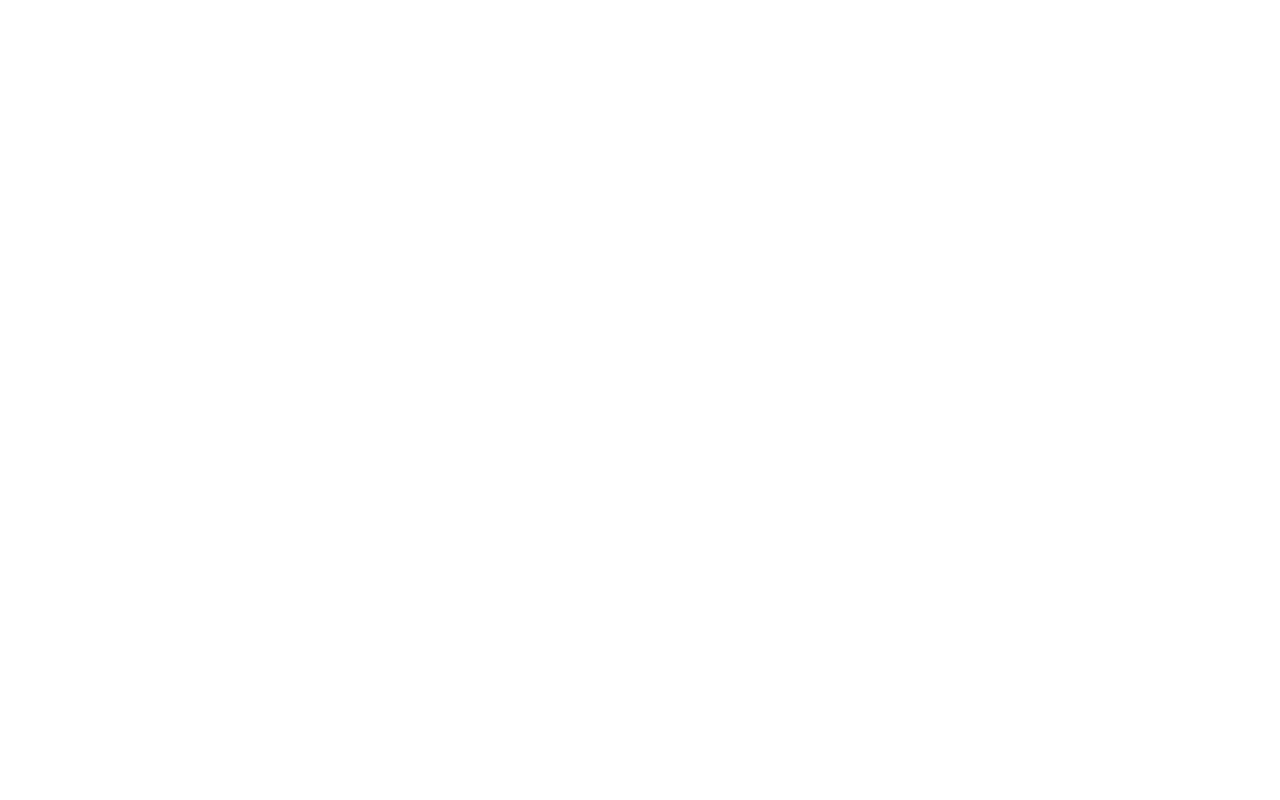
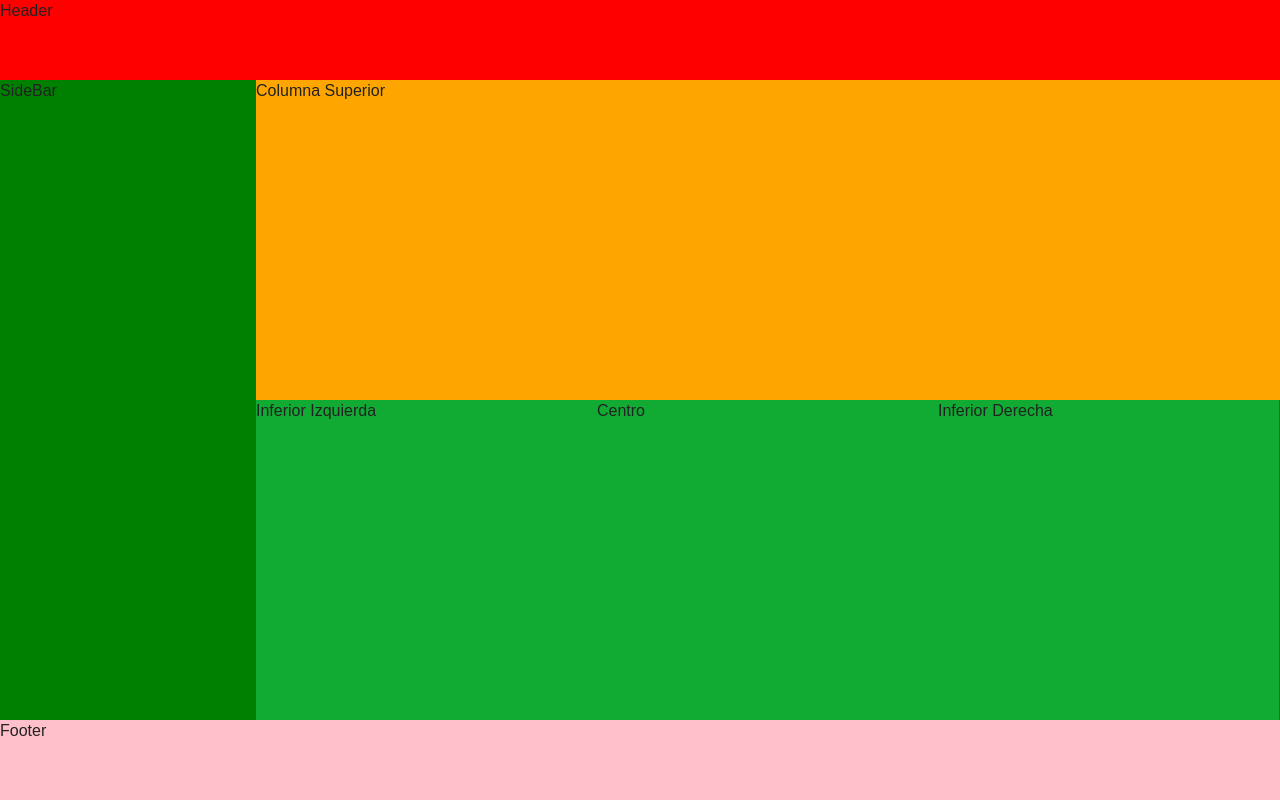
Before and after one commit to VictorDeAndres/postcss_playground, a website: page src/index.html in a window 1280 px wide. Drawn offline with nearby package versions, Linux system fonts and the light colour scheme.

Commit message:
Mockup Menu/SideBar/Main and Footer

```diff
--- a/package.json
+++ b/package.json
@@ -23,6 +23,8 @@
     "gulp": "^3.9.1",
     "gulp-postcss": "^7.0.0",
     "gulp-webserver": "^0.9.1",
-    "import-postcss": "^8.0.2"
+    "import-postcss": "^8.0.2",
+    "postcss-advanced-variables": "^1.2.2",
+    "postcss-nested": "^2.0.2"
   }
 }
--- a/src/css/styles.css
+++ b/src/css/styles.css
@@ -1,9 +1,90 @@
-.header {
+html, body {
+  height: 100%;
+  background-color: #fff;
+}
+
+#container{
+  width: 1600px;
+  display: block;
+  margin-left: auto;
+  margin-right: auto;
+  background-color: #fff;
+  width: 100%;
+  height: 100%;
+}
+
+#header {
+  clear:both;
+  width:100%;
+  height: 10%;
   background-color: red;
 }
+
+#mainarea{
+  display: block;
+  width: 100%;
+  height: 80%;
+}
+
 .sidebar {
-  background-color: red;
+ background-color: green;
+ display: block;
+ width: 20%;
+ height: 100%;
+ float: left;
 }
-.main {
-  background-color: red;
+
+.main{
+  display: block;
+  background-color: cyan;
+  width: 80%;
+  height: 100%;
+  float: left;
 }
+
+.main__row{
+    display: block;
+    background-color: #764311;
+    width: 100%;
+    height: 50%;
+  }
+
+.main__oneColumn{
+    display: block;
+    background-color: orange;
+    width: 100%;
+    height: 100%;
+    float: left;
+  }
+
+.main__twoColumn{
+    display: block;
+    background-color: #33aa11;
+    width: 50%;
+    height: 100%;
+    float: left;
+  }
+
+.main__threeColumn{
+    display: block;
+    background-color: #11aa33;
+    width: 33.3%;
+    height: 100%;
+    float: left;
+  }
+
+#footer{
+  display: block;
+  background-color: pink;
+  width: 100%;
+  height: 10%;
+}
+
+.show{
+  visibility: visible;
+}
+
+.hide{
+  height: 0px;
+  width: 0px;
+}
--- a/src/index.html
+++ b/src/index.html
@@ -18,14 +18,46 @@
             <p class="browserupgrade">You are using an <strong>outdated</strong> browser. Please <a href="http://browsehappy.com/">upgrade your browser</a> to improve your experience.</p>
         <![endif]-->
 
-        <section id="Header">
-        </section>
+        <div id="container">
+            <div id="header">
+                Header
+            </div>
+            <div id="mainarea">
+                <div class="sidebar">
+                    SideBar
+                </div>
+                <div class="main">
+                    <div class="main__row">
+                        <div class="main__oneColumn">
+                            Columna Superior
+                        </div>
+                    </div>
+                    <div class="main__row hide">
+                        <div class="main__twoColumn">
+                            Inferior Izquierda
+                        </div>
+                        <div class="main__twoColumn">
+                            Inferior Derecha
+                        </div>
+                    </div>
+                    <div class="main__row show">
+                        <div class="main__threeColumn">
+                            Inferior Izquierda
+                        </div>
+                        <div class="main__threeColumn">
+                            Centro
+                        </div>
+                        <div class="main__threeColumn">
+                            Inferior Derecha
+                        </div>
+                    </div>
 
-        <section id="SideBar">
-        </section>
-
-        <section id="Main">
-        </section>
+                </div>
+            </div>
+            <div id="footer">
+                Footer
+            </div>
+        </div>
 
         <script src="//ajax.googleapis.com/ajax/libs/jquery/1.11.2/jquery.min.js"></script>
         <script>window.jQuery || document.write('<script src="js/vendor/jquery-1.11.2.min.js"><\/script>')</script>
--- /dev/null
+++ b/src/postcss/__colors.css
@@ -0,0 +1,8 @@
+$cms_color: cyan;
+
+$header_color: red;
+
+$sidebar_color: green;
+$main_color: cyan;
+
+$footer_color: pink;
--- /dev/null
+++ b/src/postcss/__common.css
@@ -0,0 +1,8 @@
+.show{
+  visibility: visible;
+}
+
+.hide{
+  height: 0px;
+  width: 0px;
+}
--- /dev/null
+++ b/src/postcss/__footer.css
@@ -0,0 +1,6 @@
+#footer{
+  display: block;
+  background-color: $footer_color;
+  width: 100%;
+  height: 10%;
+}
--- a/src/postcss/__header.css
+++ b/src/postcss/__header.css
@@ -0,0 +1,6 @@
+#header {
+  clear:both;
+  width:100%;
+  height: 10%;
+  background-color: $header_color;
+}
--- a/src/postcss/__main.css
+++ b/src/postcss/__main.css
@@ -0,0 +1,34 @@
+.main{
+  display: block;
+  background-color: $main_color;
+  width: 80%;
+  height: 100%;
+  float: left;
+  &__row{
+    display: block;
+    background-color: #764311;
+    width: 100%;
+    height: 50%;
+  }
+  &__oneColumn{
+    display: block;
+    background-color: orange;
+    width: 100%;
+    height: 100%;
+    float: left;
+  }
+  &__twoColumn{
+    display: block;
+    background-color: #33aa11;
+    width: 50%;
+    height: 100%;
+    float: left;
+  }
+  &__threeColumn{
+    display: block;
+    background-color: #11aa33;
+    width: 33.3%;
+    height: 100%;
+    float: left;
+  }
+}
--- /dev/null
+++ b/src/postcss/__mainarea.css
@@ -0,0 +1,5 @@
+#mainarea{
+  display: block;
+  width: 100%;
+  height: 80%;
+}
--- a/src/postcss/__sidebar.css
+++ b/src/postcss/__sidebar.css
@@ -0,0 +1,7 @@
+.sidebar {
+ background-color: $sidebar_color;
+ display: block;
+ width: 20%;
+ height: 100%;
+ float: left;
+}
--- a/src/postcss/styles.css
+++ b/src/postcss/styles.css
@@ -1,3 +1,24 @@
+@import './__colors.css';
+
+html, body {
+  height: 100%;
+  background-color: #fff;
+}
+
+#container{
+  width: 1600px;
+  display: block;
+  margin-left: auto;
+  margin-right: auto;
+  background-color: #fff;
+  width: 100%;
+  height: 100%;
+}
+
 @import './__header.css';
+@import './__mainarea.css';
 @import './__sidebar.css';
 @import './__main.css';
+@import './__footer.css';
+
+@import './__common.css';
```
Also changed, not shown: gulpfile.js (+4 -4 lines).
